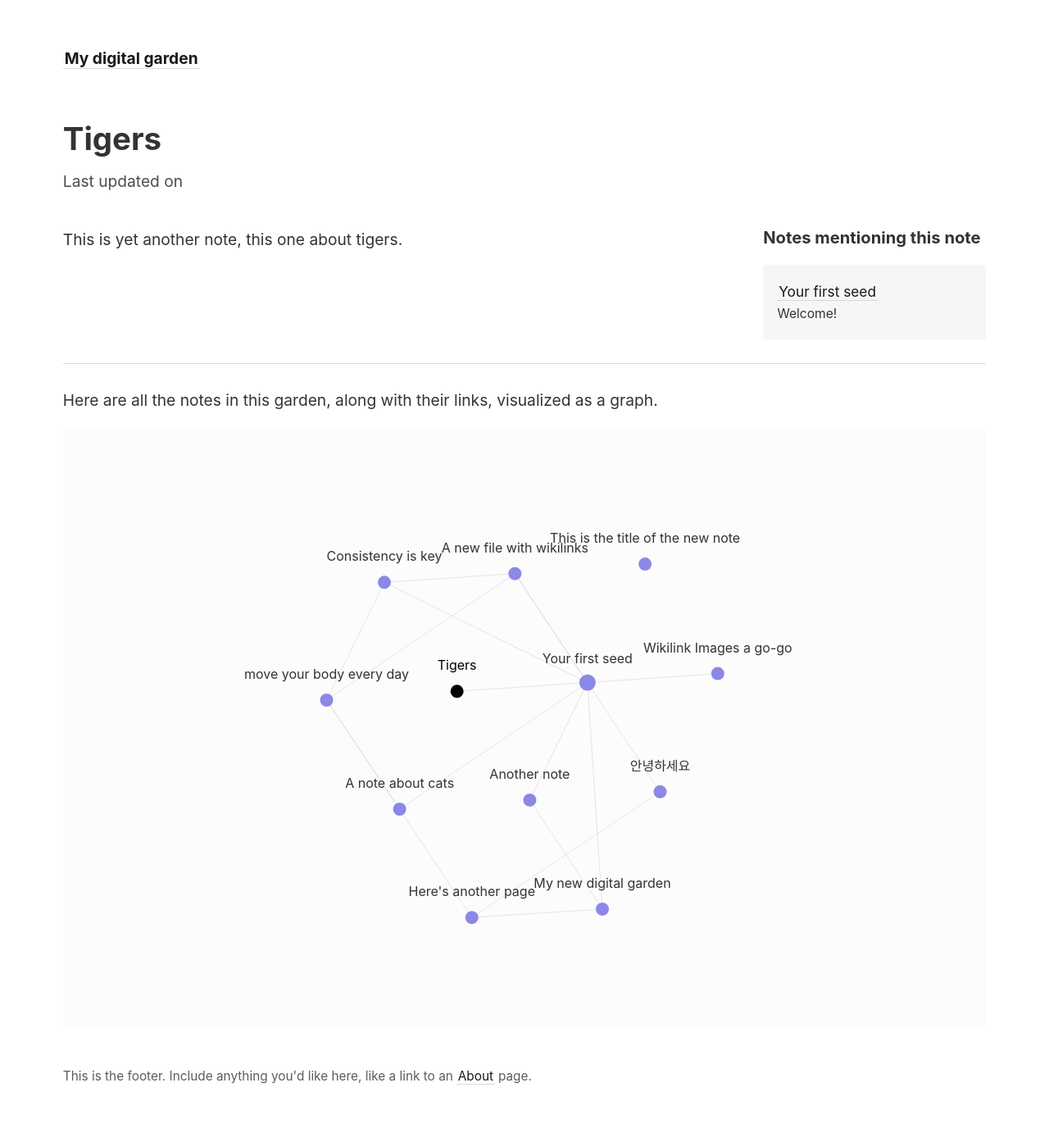
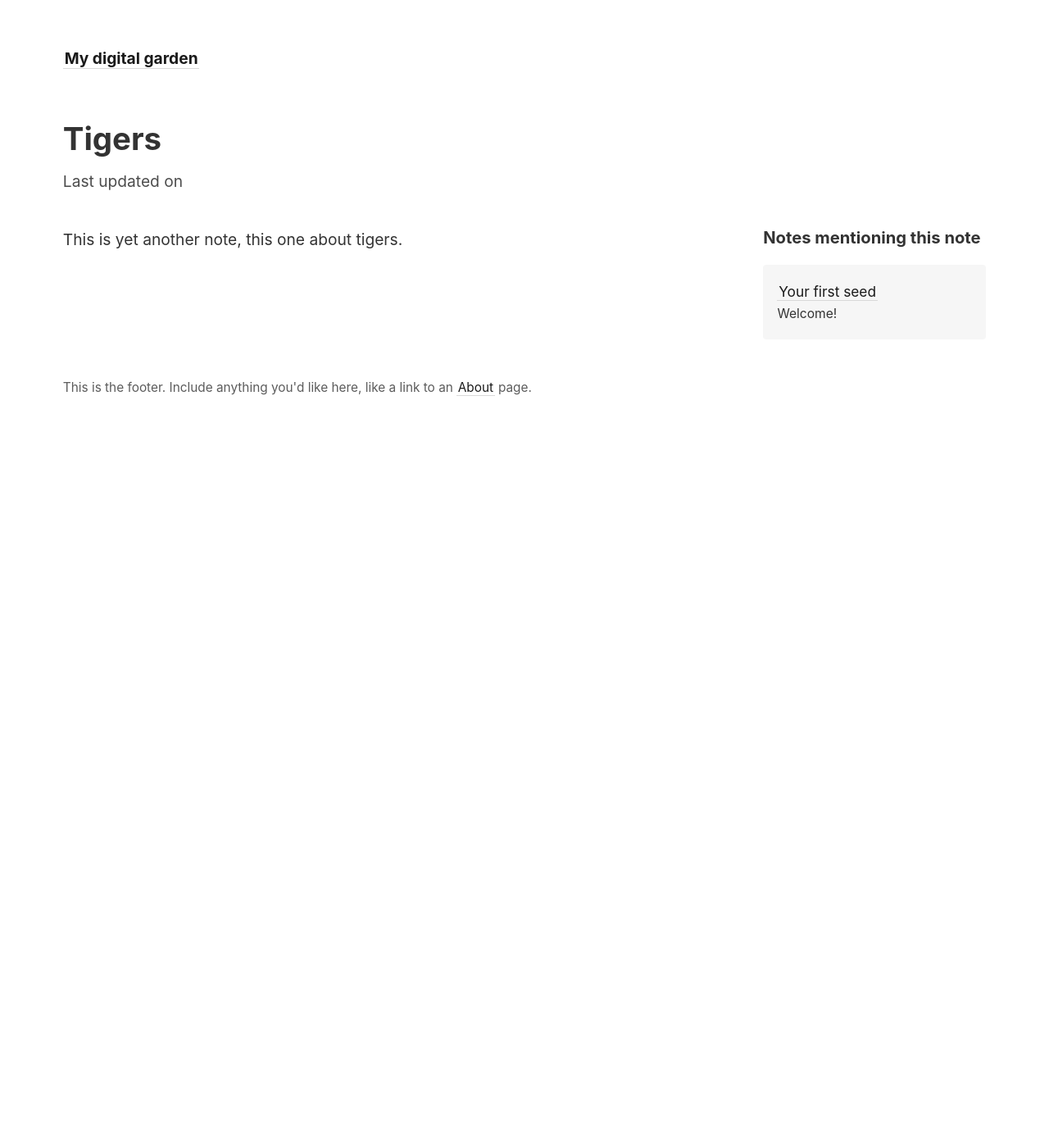
Before and after one commit to GrantsTracks2121/gsw-digital-garden-live, a Jekyll site: the page built from _notes/animals/tigers.md, in a window 1280 px wide. Shown: the whole page at 82% size. Built offline with Jekyll 4.4.1, drawn with Linux system fonts in a browser that asks for light colours; after the commit the page ends 900 px from its top, so only the background shows below that.

Commit message:
Update note.html

```diff
--- a/_layouts/note.html
+++ b/_layouts/note.html
@@ -39,8 +39,8 @@ layout: default
   </div>
 </article>
 
-<hr>
+<!-- <hr> -->
 
-<p>Here are all the notes in this garden, along with their links, visualized as a graph.</p>
+<!-- <p>Here are all the notes in this garden, along with their links, visualized as a graph.</p> -->
 
-{% include notes_graph.html %}
+<!-- {% include notes_graph.html %} -->
```
